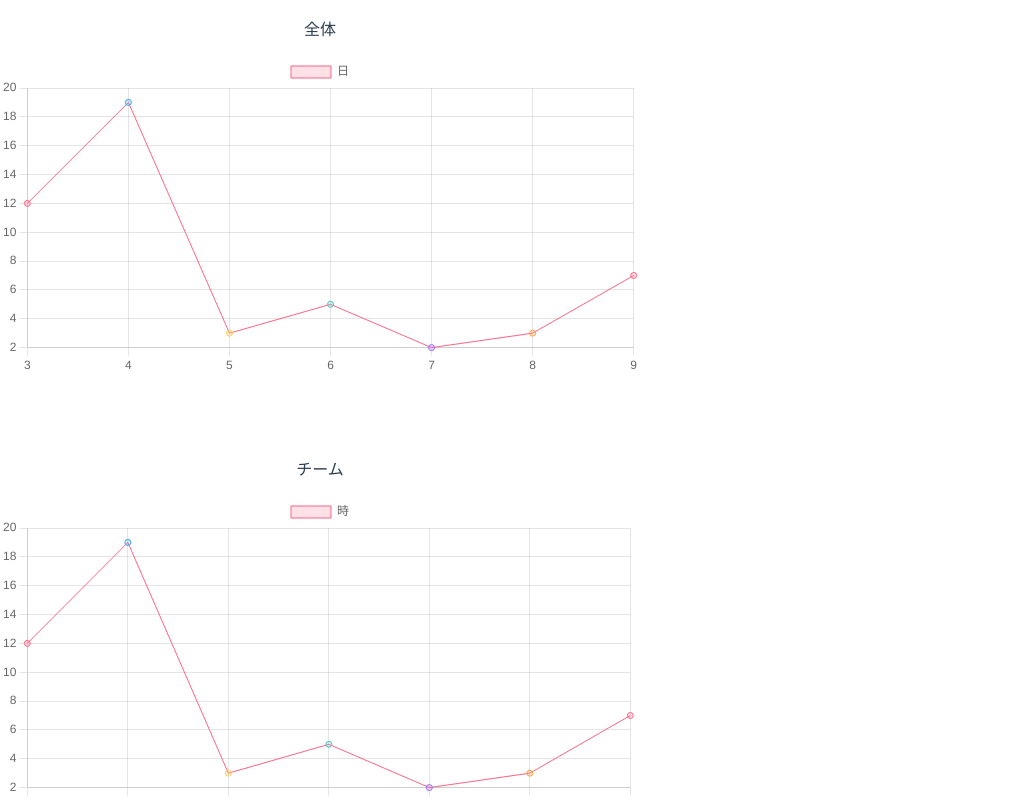
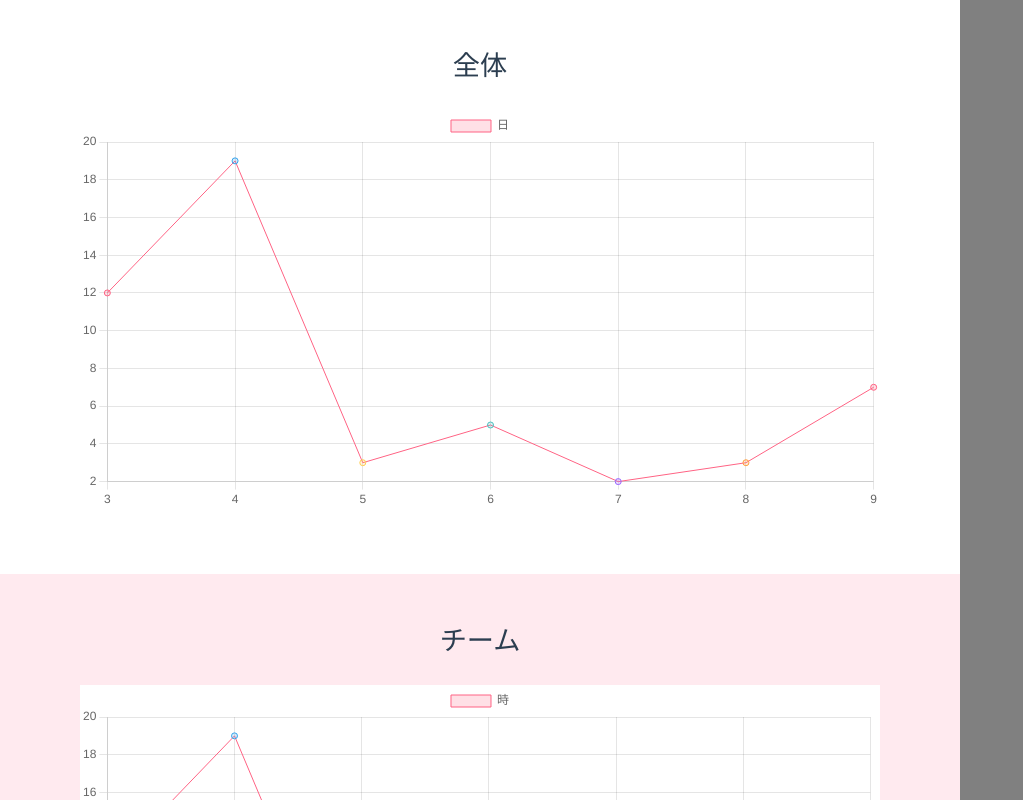
Before and after one commit to TeamUDN/UDN-vol13, a Vue app in the folder src/frontend/: page / in a window 1280 px wide. Shown: the top 800 px of the page, without its empty margins (0-1023 px from the left). Built offline with nearby package versions, Linux system fonts and the light colour scheme.

Commit message:
top page layout

```diff
--- a/src/frontend/src/views/Home.vue
+++ b/src/frontend/src/views/Home.vue
@@ -1,20 +1,26 @@
 <template>
   <div class="home">
-    <!--<h1>This is a home page</h1>
-    <h2>chart sample</h2>-->
     <div class="allChartArea">
       <div class="chartArea">
         <p>全体</p>
-        <Chart canvas-label-type="date" label-end-num="9"></Chart>
+        <div>
+          <Chart canvas-label-type="date" label-end-num="9"></Chart>
+        </div>
       </div>
       <div class="chartArea">
         <p>チーム</p>
-        <Chart canvas-label-type="time" label-end-num="15"></Chart>
+        <div>
+          <Chart canvas-label-type="time" label-end-num="15"></Chart>
+        </div>
       </div>
       <div class="chartArea">
         <p>個人</p>
-        <Chart canvas-label-type="time" label-end-num="30"></Chart>
+        <div>
+          <Chart canvas-label-type="time" label-end-num="30"></Chart>
+        </div>
       </div>
+    </div>
+    <div class="tabArea">
     </div>
   </div>
 </template>
@@ -29,11 +35,33 @@ export default {
 }
 </script>
 
-<style scoped>
+<style lang="scss" scoped>
+.home {
+  display: flex;
+}
 .allChartArea {
-  width: 40rem;
+  width: 75%;
   display: flex;
   flex-direction: column;
-  gap: 4rem;
+}
+.chartArea{
+  &:nth-child(even){
+    background-color: #FFEAEF;
+  }
+  display: flex;
+  flex-direction: column;
+  align-items: center;
+  justify-content: center;
+  padding: 1rem 0 4rem 0;
+  p{
+    font-size: 1.7rem;
+  }
+  div {
+    width: 50rem;
+  }
+}
+.tabArea {
+  width: 25%;
+  background-color: gray;
 }
 </style>
```
